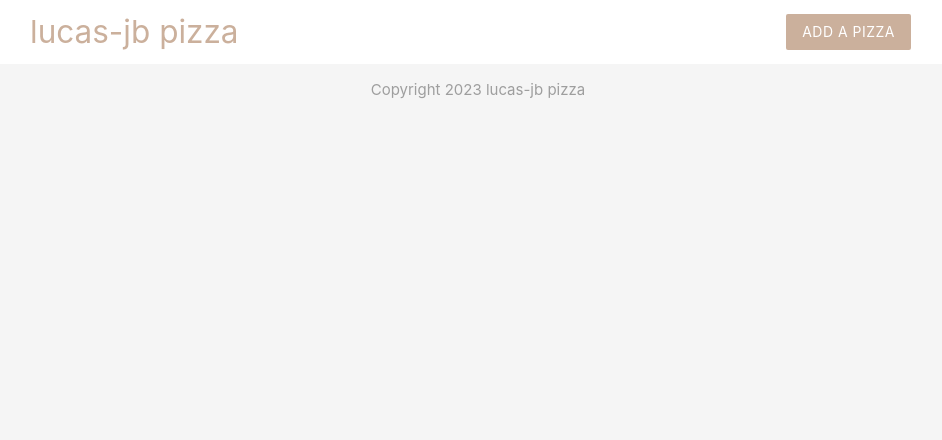
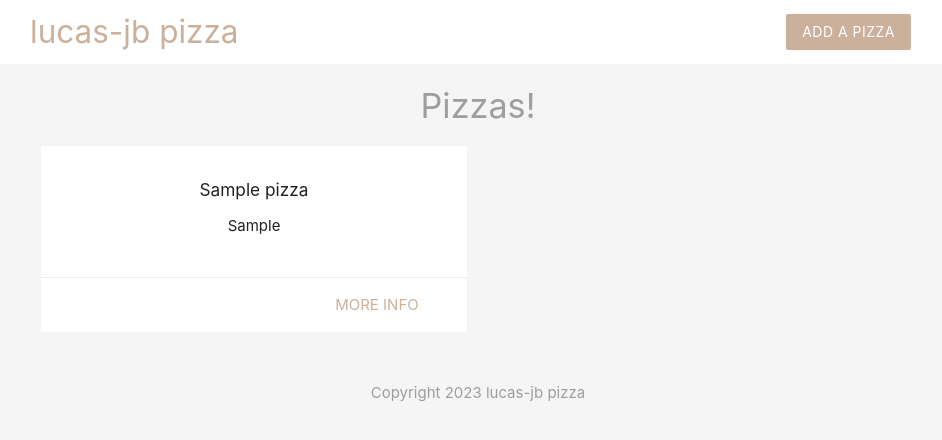
Before and after one commit to lucas-jb/pizza-php, a PHP site: page / in a window 1280 px wide. Shown: the top 440 px of the page, without its empty margins (162-1104 px from the left). Run offline with PHP 8.4, Linux system fonts and the light colour scheme; tables that the repository leaves empty or names only in its code hold one stand-in row (values such as "Sample post").

Commit message:
add bbdd

```diff
--- a/index.php
+++ b/index.php
@@ -1,5 +1,48 @@
+<?php
+
+    $conn = mysqli_connect('localhost', 'lucas', 'lucas', 'lucas-jb-pizzas');
+
+    if(!$conn){
+        echo 'Connection error: ' . mysqli_connect_error();
+    }
+
+    $sql = 'SELECT title, ingredients, id FROM pizzas ORDER BY created_at';
+    $result  = mysqli_query($conn, $sql);
+
+    $pizzas = mysqli_fetch_all($result, MYSQLI_ASSOC);
+
+    mysqli_free_result($result);
+    mysqli_close($conn);
+?>
+
 <!DOCTYPE html>
 <html lang="en">
     <?php include('templates/header.php'); ?>
+
+    <h4 class="center grey-text">Pizzas!</h4>
+    <div class="container">
+        <div class="row">
+            <?php foreach($pizzas as $pizza){ ?>
+                <div class="col s6 md3">
+                    <div class="card z-depth-0">
+                        <div class="card-content center">
+                            <h6><?php print(htmlspecialchars($pizza['title'])); ?></h6>
+                            <ul>
+                                <?php
+                                    $ings = (explode(',', $pizza['ingredients']));
+                                    foreach ($ings as $ing){
+                                        print('<li>' . $ing . '</li>' );
+                                    }
+                                ?>
+                            </ul>
+                        </div>
+                        <div class="card-action right-align">
+                            <a href="#" class="brand-text">More info</a>
+                        </div>
+                    </div>
+                </div>
+            <?php } ?>
+        </div>
+    </div>
     <?php include('templates/footer.php'); ?>
 </html>
--- a/templates/header.php
+++ b/templates/header.php
@@ -18,7 +18,7 @@
     <body class="grey lighten-4">
         <nav class="white z-depth-0">
             <div class="container">
-                <a href="#" class="brand-logo brand-text">lucas-jb pizza</a>
+                <a href="index.php" class="brand-logo brand-text">lucas-jb pizza</a>
                 <ul id="nav-mobile" class="right hide-on-small-and-down">
                     <li><a href="add.php" class="btn brand z-depth-0">Add a Pizza</a></li>
                 </ul>
```
